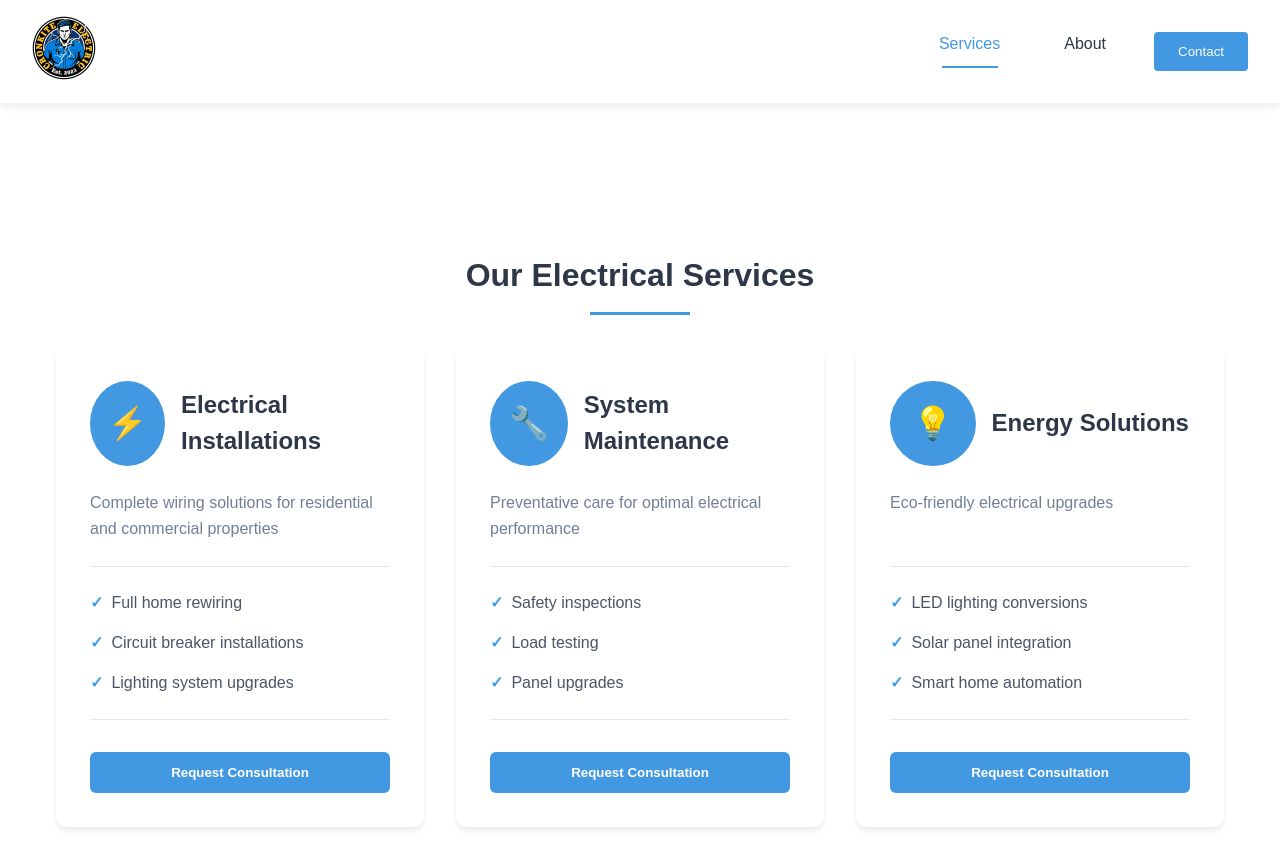
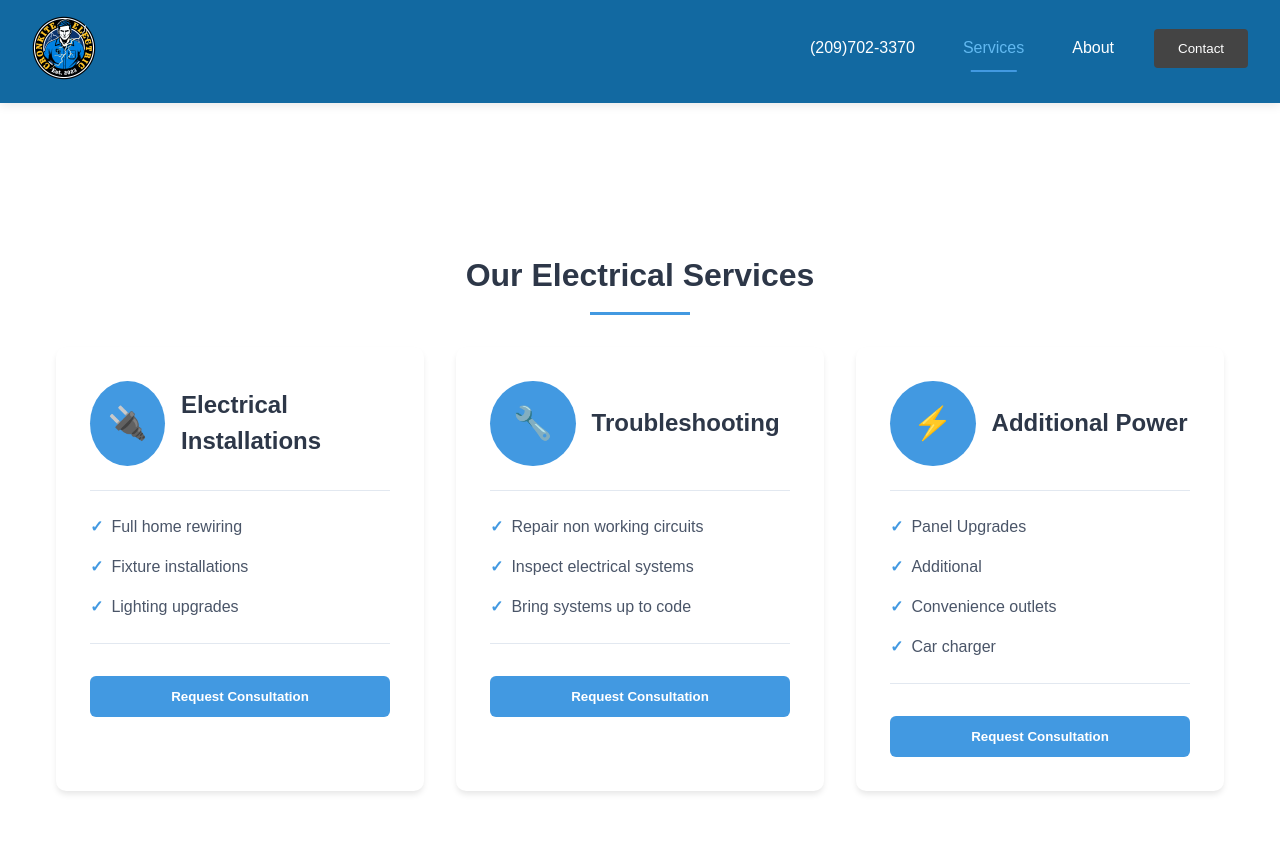
Before and after one commit to Thetiedyeguy/cronkiteelectric, a React (Create React App) app in the folder client/: page /services in a window 1280 px wide. Shown: the top 868 px of the page. Built offline with nearby package versions, Linux system fonts and the light colour scheme; a web font is replaced by a local one.

Commit message:
Sebastian suggested edits

```diff
--- a/client/src/App.jsx
+++ b/client/src/App.jsx
@@ -4,7 +4,6 @@ import Home from './routes/Home';
 import Header from './components/Header';
 import Services from './routes/Services';
 import AboutUs from './routes/AboutUs';
-import Reviews from './routes/Reviews';
 
 const App = () => {
   return (
--- a/client/src/components/ErrorBanner.jsx
+++ b/client/src/components/ErrorBanner.jsx
@@ -2,11 +2,11 @@
 import React from 'react';
 import styles from './ErrorBanner.module.css';
 
-const ErrorBanner = ({ message, onRetry }) => {
+const ErrorBanner = ({ message, onRetry, label = 'Warning' }) => {
   return (
     <div className={styles.banner} role="alert">
       <div className={styles.content}>
-        <span className={styles.icon}>⚠️</span>
+        <span className={styles.icon} role="img" aria-label={label}>⚠️</span>
         <span className={styles.message}>{message}</span>
       </div>
       {onRetry && (
--- a/client/src/components/Header.jsx
+++ b/client/src/components/Header.jsx
@@ -6,6 +6,11 @@ import ContactModal from './ContactModal';
 const Header = () => {
   const [isModalOpen, setIsModalOpen] = useState(false);
   const location = useLocation();
+  const phoneNumber = '2097023370';
+
+  const handlePhoneClick = () => {
+    window.location.href = `tel:${phoneNumber}`;
+  };
 
   return (
     <header className={styles.header}>
@@ -22,7 +27,14 @@ const Header = () => {
 
         {/* Navigation */}
         <nav className={styles.nav} aria-label="Main navigation">
-          <ul className={styles.navList} role="list">
+          <ul className={styles.navList}>
+            <li className={styles.navItem}>
+              <Link
+                className={styles.navLink}
+                onClick={handlePhoneClick}
+                aria-label="Call us"
+              >(209)702-3370</Link>
+            </li>
             <li className={styles.navItem}>
               <Link
                 to="/services"
--- a/client/src/components/Header.module.css
+++ b/client/src/components/Header.module.css
@@ -2,7 +2,7 @@
 
 /* Base Header Styles */
 .header {
-  background: #ffffff;
+  background: #1269a1;
   box-shadow: 0 2px 10px rgba(0, 0, 0, 0.1);
   position: fixed;
   width: 100%;
@@ -44,10 +44,10 @@
 }
 
 .navLink {
-  color: #2d3748;
+  color: white;
   text-decoration: none;
   font-weight: 500;
-  padding: 0.5rem 1rem;
+  padding: 0.5rem 0.5rem;
   border-radius: 4px;
   transition: all 0.2s ease;
   position: relative;
@@ -55,11 +55,11 @@
 
 .navLink:hover,
 .navLink:focus-visible {
-  background: #f7fafc;
+  background: #238ab2;
 }
 
 .navLink.active {
-  color: #4299e1;
+  color: #62b9f1;
 }
 
 .navLink.active::after {
@@ -75,9 +75,10 @@
 
 /* Contact Button */
 .navButton {
-  background: #4299e1;
+  background: #444444;
   color: white;
   border: none;
+  margin-top: -1.5rem;
   padding: 0.75rem 1.5rem;
   border-radius: 4px;
   cursor: pointer;
@@ -86,7 +87,7 @@
 }
 
 .navButton:hover {
-  background: #3182ce;
+  background: #555555;
   transform: translateY(-1px);
 }
 
--- a/client/src/routes/AboutUs.jsx
+++ b/client/src/routes/AboutUs.jsx
@@ -19,7 +19,7 @@ const AboutUs = () => {
     },
     {
       icon: '🎓',
-      title: 'Latest Training',
+      title: 'Code enforced installs',
       text: '2023 Certified Electrical Safety Professional (CESCP)'
     },
     {
@@ -55,8 +55,7 @@ const AboutUs = () => {
             <ul className={styles.commitmentList}>
               <li>Direct communication with the business owner</li>
               <li>Same-day quotes for urgent needs</li>
-              <li>No subcontractors or crew delays</li>
-              <li>100% attention to your project</li>
+              <li>personalized attention to your project</li>
             </ul>
           </div>
         </div>
@@ -80,7 +79,7 @@ const AboutUs = () => {
             className={styles.ctaButton}
             onClick={() => setIsModalOpen(true)}
           >
-            Get Free Same-Day Estimate
+            Get Free Unchanging Estimates
           </button>
         </div>
       </div>
--- a/client/src/routes/Home.jsx
+++ b/client/src/routes/Home.jsx
@@ -11,8 +11,8 @@ const Home = () => {
   // Services data array for better maintainability
   const services = [
     {
-      title: 'Wiring & Rewiring',
-      description: 'Comprehensive solutions for homes and businesses',
+      title: 'Additional power',
+      description: '',
       icon: '⚡'
     },
     {
@@ -21,12 +21,12 @@ const Home = () => {
       icon: '🔌'
     },
     {
-      title: 'Maintenance',
-      description: 'Preventative system care',
+      title: 'Troubleshooting',
+      description: '',
       icon: '🔧'
     },
     {
-      title: 'Lighting Solutions',
+      title: 'Fixture Installation',
       description: 'Energy-efficient designs',
       icon: '💡'
     }
@@ -58,7 +58,7 @@ const Home = () => {
       <header className={styles.hero}>
         <div className={styles.heroContent}>
           <h1 className={styles.title}>Cronkite Electric</h1>
-          <p className={styles.tagline}>Reliable, Professional Electrical Services</p>
+          <p className={styles.tagline}>Grounded in Quality, Powered by trust</p>
         </div>
       </header>
 
@@ -70,9 +70,7 @@ const Home = () => {
           <h2 id="about-heading" className={styles.sectionHeading}>About Us</h2>
           <div className={styles.aboutContent}>
             <p>
-              Licensed and insured, Cronkite Electric delivers top-tier electrical solutions
-              with a focus on safety and customer satisfaction. Serving both residential
-              and commercial clients.
+              My goal with my company is to provide trustworthy services for all customers so i can afford a lifestyle where i am able to spend quality time with friends and family.
             </p>
           </div>
         </section>
@@ -87,7 +85,6 @@ const Home = () => {
               <li key={index} className={styles.serviceCard}>
                 <div className={styles.serviceIcon}>{service.icon}</div>
                 <h3 className={styles.serviceTitle}>{service.title}</h3>
-                <p className={styles.serviceDescription}>{service.description}</p>
               </li>
             ))}
           </ul>
@@ -104,21 +101,21 @@ const Home = () => {
               onClick={handlePhoneClick}
               aria-label="Call us"
             >
-              📞 Call Us
+              <span role='img' aria-label='Phone'>📞</span> Call Us
             </button>
             <button
               className={styles.contactButton}
               onClick={handleEmailClick}
               aria-label="Email us"
             >
-              ✉️ Email Us
+              <span role='img' aria-label='Email'>✉️</span> Email Us
             </button>
             <button
               className={styles.contactButton}
               onClick={() => setIsModalOpen(true)}
               aria-label="Request a quote"
             >
-              📋 Get Quote
+              <span role='img' aria-label='Clipboard'>📋</span> Get Quote
             </button>
           </div>
         </section>
@@ -129,7 +126,7 @@ const Home = () => {
       <footer className={styles.footer}>
         <p className={styles.footerText}>
           &copy; {new Date().getFullYear()} Cronkite Electric. All rights reserved.<br />
-          License #123456 | Fully Insured
+          License #113063 | Fully Insured
         </p>
       </footer>
 
--- a/client/src/routes/Home.module.css
+++ b/client/src/routes/Home.module.css
@@ -2,9 +2,9 @@
 
 /* Base Styles */
 .container {
-  max-width: 1440px;
+  /* max-width: 1440px;
   margin: 0 auto;
-  padding: 0 1rem;
+  padding: 0 1rem; */
 }
 
 /* Hero Section */
@@ -28,7 +28,6 @@
   left: 50%;
   transform: translate(-50%, -50%);
   text-align: center;
-  color: white;
 }
 
 .title {
@@ -82,6 +81,7 @@
 /* Services Section */
 .servicesSection {
   padding: 4rem 0;
+  background-color: #4299e1;
 }
 
 .servicesGrid {
--- a/client/src/routes/Reviews.jsx
+++ b/client/src/routes/Reviews.jsx
@@ -5,7 +5,7 @@ import LoadingSpinner from '../components/LoadingSpinner';
 import ErrorBanner from '../components/ErrorBanner';
 import StarRating from '../utils/StarRating';
 
-const Reviews = () => {
+const Reviews = ({label = 'Warning'}) => {
   const [reviews, setReviews] = useState([]);
   const [isLoading, setIsLoading] = useState(true);
   const [error, setError] = useState(null);
@@ -52,7 +52,7 @@ const Reviews = () => {
                         loading="lazy"
                       />
                     ) : (
-                      <div className={styles.defaultAvatar}>👤</div>
+                      <span className={styles.defaultAvatar} role="img" aria-label={label}>👤</span>
                     )}
                   </div>
                   <div className={styles.authorInfo}>
--- a/client/src/routes/Services.jsx
+++ b/client/src/routes/Services.jsx
@@ -10,32 +10,33 @@ const Services = () => {
   const services = [
     {
       title: "Electrical Installations",
-      description: "Complete wiring solutions for residential and commercial properties",
-      icon: "⚡",
+      description: "",
+      icon: "🔌",
       details: [
         "Full home rewiring",
-        "Circuit breaker installations",
-        "Lighting system upgrades"
+        "Fixture installations",
+        "Lighting upgrades"
       ]
     },
     {
-      title: "System Maintenance",
-      description: "Preventative care for optimal electrical performance",
+      title: "Troubleshooting",
+      description: "",
       icon: "🔧",
       details: [
-        "Safety inspections",
-        "Load testing",
-        "Panel upgrades"
+        "Repair non working circuits",
+        "Inspect electrical systems",
+        "Bring systems up to code"
       ]
     },
     {
-      title: "Energy Solutions",
-      description: "Eco-friendly electrical upgrades",
-      icon: "💡",
+      title: "Additional Power",
+      description: "",
+      icon: "⚡",
       details: [
-        "LED lighting conversions",
-        "Solar panel integration",
-        "Smart home automation"
+        "Panel Upgrades",
+        "Additional",
+        "Convenience outlets",
+        "Car charger"
       ]
     }
   ];
@@ -63,7 +64,6 @@ const Services = () => {
                 <span className={styles.serviceIcon}>{service.icon}</span>
                 <h3 className={styles.serviceTitle}>{service.title}</h3>
               </div>
-              <p className={styles.serviceDescription}>{service.description}</p>
               <ul className={styles.serviceDetails}>
                 {service.details.map((detail, i) => (
                   <li key={i} className={styles.detailItem}>{detail}</li>
```
Also changed, not shown: 1 other file (tests, documents, lock files or other folders).
